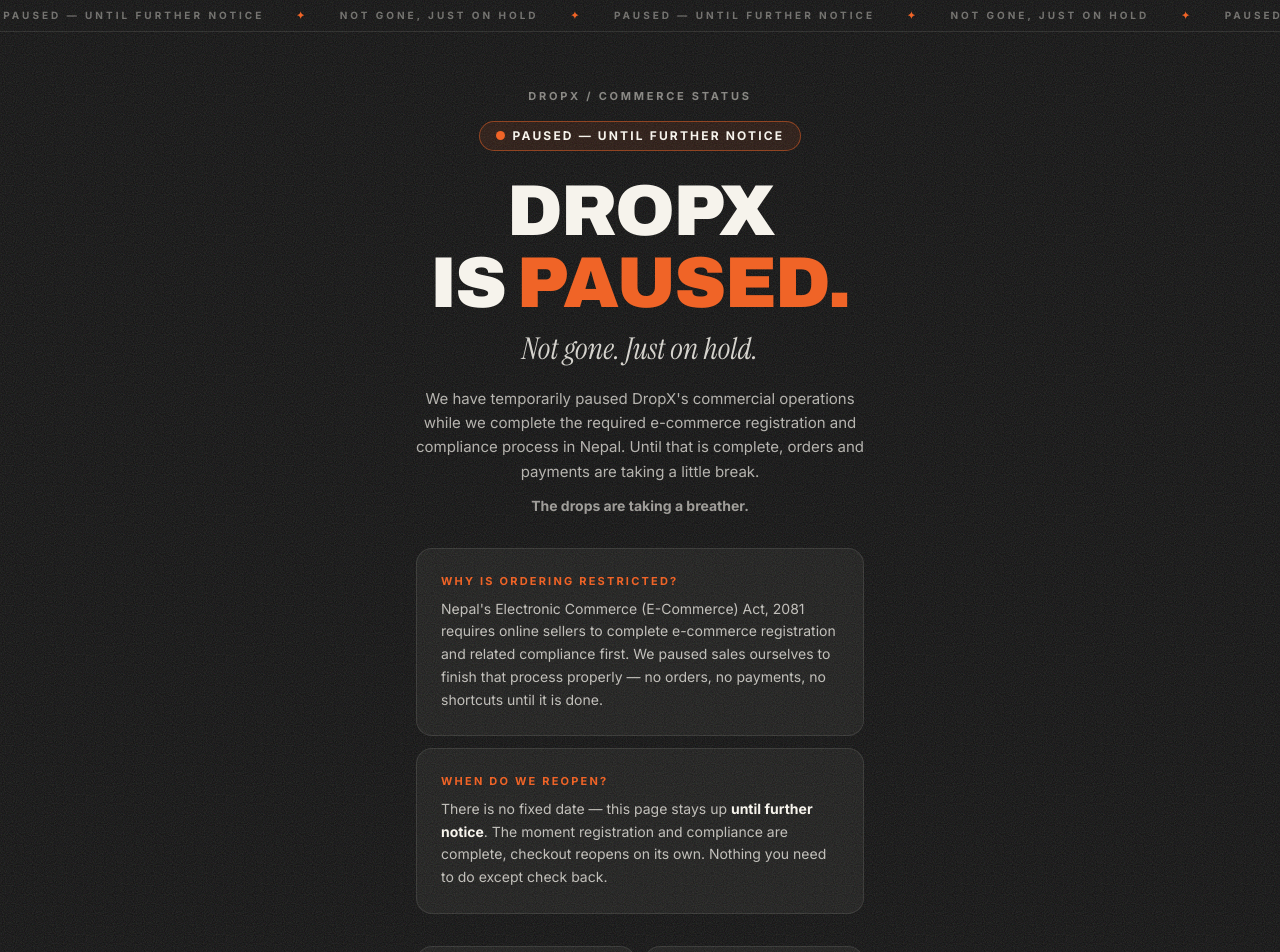
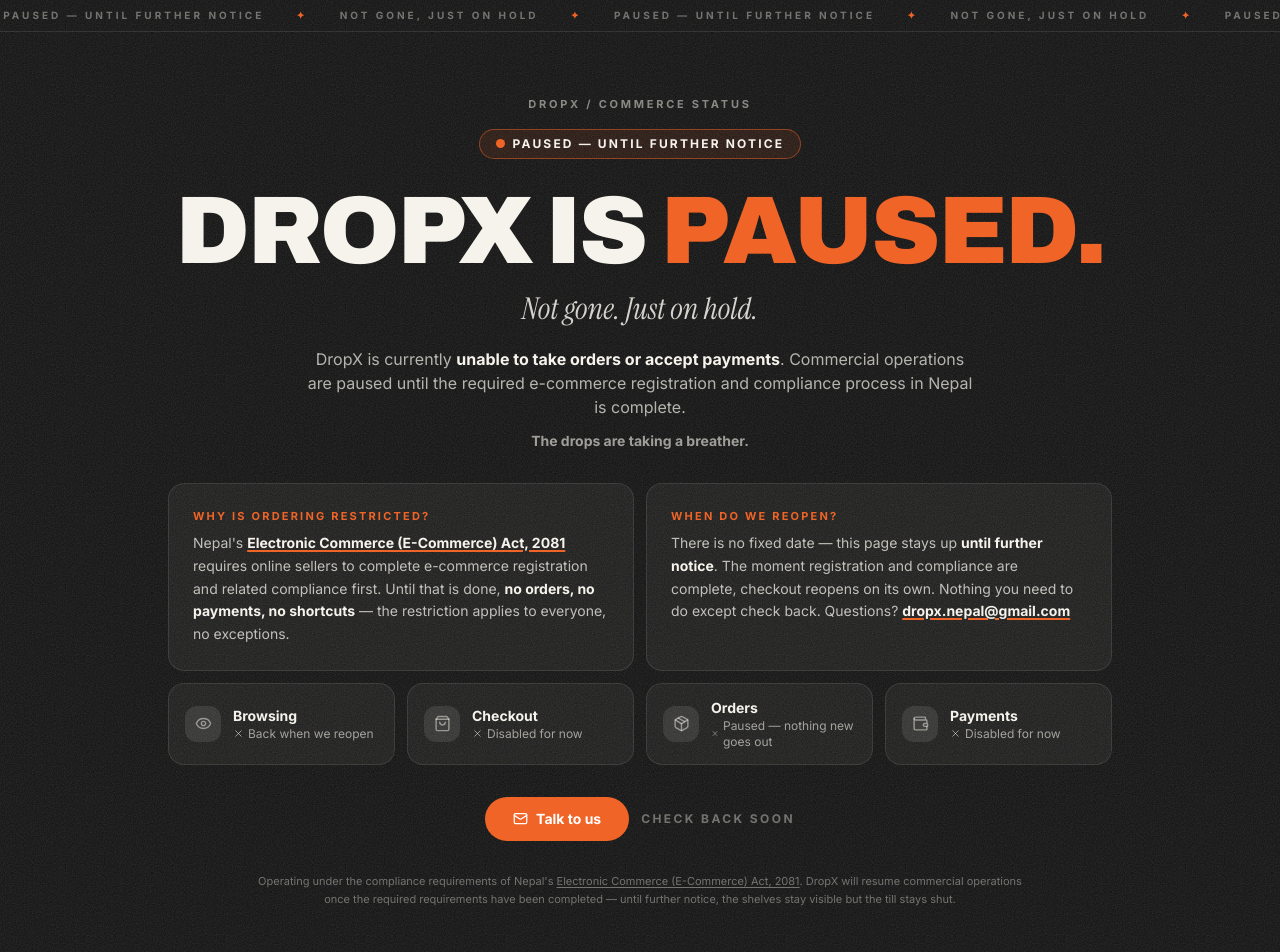
Before and after one commit to ninjacoder26/DropX, a React (Vite) app: page /pause in a window 1280 px wide. Shown: the top 952 px of the page. Built offline with nearby package versions, Linux system fonts and the light colour scheme; no server answers; the database is empty.

Commit message:
Wider pause page with linked Act references

```diff
--- a/src/components/PausePage.tsx
+++ b/src/components/PausePage.tsx
@@ -1,9 +1,11 @@
 import type { ReactNode } from 'react';
 import { useLocation } from 'react-router-dom';
-import { Check, Eye, Package, Pause, ShoppingBag, Wallet, X } from 'lucide-react';
+import { Eye, Mail, Package, Pause, ShoppingBag, Wallet, X } from 'lucide-react';
 import { useStoreSettings } from '../lib/settings';
 import { isCommercePaused } from '../lib/commerce';
 import { usePageTitle } from '../hooks/usePageTitle';
+
+const ACT_URL = 'https://lawcommission.gov.np/content/13517/electricity-trade--e-workers--act--2081';
 
 const STATUS_ROWS = [
   { icon: Eye, label: 'Browsing', state: 'Back when we reopen', open: false },
@@ -14,9 +16,9 @@
 
 /**
  * DropX Commerce Pause — a deliberate system state, not a crash page.
- * DropX has intentionally paused commercial operations while its e-commerce
- * registration and compliance requirements are completed. Browsing stays
- * open; buying waits until further notice.
+ * DropX is currently unable to trade while its e-commerce registration and
+ * compliance requirements are completed. Browsing returns with reopening;
+ * until then the pause page is the whole storefront.
  */
 export function PausePage() {
   usePageTitle('Paused — back soon');
@@ -33,7 +35,7 @@
         </div>
       </div>
 
-      <div className="relative z-[2] mx-auto flex w-full max-w-2xl flex-1 flex-col items-center justify-center px-4 py-14 text-center sm:px-6">
+      <div className="relative z-[2] mx-auto flex w-full max-w-5xl flex-1 flex-col items-center justify-center px-5 py-12 sm:px-10 sm:py-16">
         <p className="reveal text-[11px] font-bold uppercase tracking-[0.25em] text-paper/50">
           DropX / Commerce status
         </p>
@@ -42,62 +44,74 @@
           Paused — until further notice
         </p>
 
-        <h1 className="reveal reveal-1 mt-6 font-display text-5xl font-black leading-[1.0] tracking-tight sm:text-7xl">
-          DROPX
-          <br />
-          IS <span className="text-ember">PAUSED.</span>
+        <h1 className="reveal reveal-1 mt-6 text-center font-display text-5xl font-black leading-[1.0] tracking-tight sm:text-7xl lg:text-8xl">
+          DROPX IS <span className="text-ember">PAUSED.</span>
         </h1>
-        <p className="reveal reveal-2 mt-3 font-accent text-2xl text-paper/85 sm:text-3xl">
+        <p className="reveal reveal-2 mt-3 text-center font-accent text-2xl text-paper/85 sm:text-3xl">
           Not gone. Just on hold.
         </p>
-        <p className="reveal reveal-2 mt-5 max-w-md text-[15px] leading-relaxed text-paper/70">
-          We have temporarily paused DropX&apos;s commercial operations while we complete the required
-          e-commerce registration and compliance process in Nepal. Until that is complete, orders and
-          payments are taking a little break.
+        <p className="reveal reveal-2 mx-auto mt-5 max-w-2xl text-center text-[15px] leading-relaxed text-paper/70 sm:text-base">
+          DropX is currently <strong className="text-paper">unable to take orders or accept
+          payments</strong>. Commercial operations are paused until the required e-commerce
+          registration and compliance process in Nepal is complete.
         </p>
-        <p className="reveal reveal-2 mt-3 text-sm font-bold text-paper/60">
+        <p className="reveal reveal-2 mt-3 text-center text-sm font-bold text-paper/60">
           The drops are taking a breather.
         </p>
 
-        <div className="reveal reveal-2 mt-8 w-full max-w-md rounded-2xl border border-paper/10 bg-paper/5 p-5 text-left sm:p-6">
+        <div className="reveal reveal-2 mt-8 grid w-full gap-3 text-left sm:grid-cols-2">
+          <div className="rounded-2xl border border-paper/10 bg-paper/5 p-5 sm:p-6">
             <p className="text-[11px] font-bold uppercase tracking-[0.2em] text-ember">
               Why is ordering restricted?
             </p>
             <p className="mt-2 text-sm leading-relaxed text-paper/75">
-            Nepal&apos;s Electronic Commerce (E-Commerce) Act, 2081 requires online sellers to complete
-            e-commerce registration and related compliance first. We paused sales ourselves to finish
-            that process properly — no orders, no payments, no shortcuts until it is done.
+              Nepal&apos;s{' '}
+              <a
+                href={ACT_URL}
+                target="_blank"
+                rel="noopener noreferrer"
+                className="font-bold text-paper underline decoration-ember decoration-2 underline-offset-2 hover:text-ember"
+              >
+                Electronic Commerce (E-Commerce) Act, 2081
+              </a>{' '}
+              requires online sellers to complete e-commerce registration and related compliance
+              first. Until that is done, <strong className="text-paper">no orders, no payments, no
+              shortcuts</strong> — the restriction applies to everyone, no exceptions.
             </p>
           </div>
 
-        <div className="reveal reveal-3 mt-3 w-full max-w-md rounded-2xl border border-paper/10 bg-paper/5 p-5 text-left sm:p-6">
+          <div className="rounded-2xl border border-paper/10 bg-paper/5 p-5 sm:p-6">
             <p className="text-[11px] font-bold uppercase tracking-[0.2em] text-ember">
               When do we reopen?
             </p>
             <p className="mt-2 text-sm leading-relaxed text-paper/75">
-            There is no fixed date — this page stays up <strong className="text-paper">until further
-            notice</strong>. The moment registration and compliance are complete, checkout reopens on
-            its own. Nothing you need to do except check back.
+              There is no fixed date — this page stays up{' '}
+              <strong className="text-paper">until further notice</strong>. The moment registration
+              and compliance are complete, checkout reopens on its own. Nothing you need to do
+              except check back. Questions?{' '}
+              <a
+                href="mailto:dropx.nepal@gmail.com"
+                className="font-bold text-paper underline decoration-ember decoration-2 underline-offset-2 hover:text-ember"
+              >
+                dropx.nepal@gmail.com
+              </a>
             </p>
           </div>
+        </div>
 
-        <dl className="reveal reveal-3 mt-8 grid w-full max-w-md grid-cols-1 gap-2 text-left sm:grid-cols-2">
+        <dl className="reveal reveal-3 mt-3 grid w-full gap-3 text-left sm:grid-cols-2 lg:grid-cols-4">
           {STATUS_ROWS.map((r) => (
             <div
               key={r.label}
-              className="flex items-center gap-3 rounded-2xl border border-paper/10 bg-paper/5 px-4 py-3"
+              className="flex items-center gap-3 rounded-2xl border border-paper/10 bg-paper/5 px-4 py-3.5"
             >
-              <span
-                className={`flex h-9 w-9 shrink-0 items-center justify-center rounded-xl ${
-                  r.open ? 'bg-ember text-white' : 'bg-paper/10 text-paper/50'
-                }`}
-              >
+              <span className="flex h-9 w-9 shrink-0 items-center justify-center rounded-xl bg-paper/10 text-paper/50">
                 <r.icon size={17} />
               </span>
               <span className="min-w-0">
                 <dt className="text-sm font-bold">{r.label}</dt>
                 <dd className="flex items-center gap-1 text-xs text-paper/60">
-                  {r.open ? <Check size={11} className="text-ember" /> : <X size={11} />}
+                  <X size={11} />
                   {r.state}
                 </dd>
               </span>
@@ -110,16 +124,24 @@
             href="mailto:dropx.nepal@gmail.com"
             className="inline-flex items-center gap-2 rounded-full bg-ember px-7 py-3 text-sm font-bold text-white transition hover:bg-ember-dark"
           >
-            Talk to us
+            <Mail size={15} /> Talk to us
           </a>
           <span className="text-xs font-bold uppercase tracking-[0.2em] text-paper/40">
             Check back soon
           </span>
         </div>
 
-        <p className="mt-8 max-w-md text-[11px] leading-relaxed text-paper/40">
-          Operating under the compliance requirements of Nepal&apos;s Electronic Commerce (E-Commerce)
-          Act, 2081. DropX will resume commercial operations once the required requirements have been
+        <p className="mx-auto mt-8 max-w-3xl text-center text-[11px] leading-relaxed text-paper/40">
+          Operating under the compliance requirements of Nepal&apos;s{' '}
+          <a
+            href={ACT_URL}
+            target="_blank"
+            rel="noopener noreferrer"
+            className="underline underline-offset-2 hover:text-paper/70"
+          >
+            Electronic Commerce (E-Commerce) Act, 2081
+          </a>
+          . DropX will resume commercial operations once the required requirements have been
           completed — until further notice, the shelves stay visible but the till stays shut.
         </p>
       </div>
```
Lines whose indentation alone changed are shown as unchanged.
